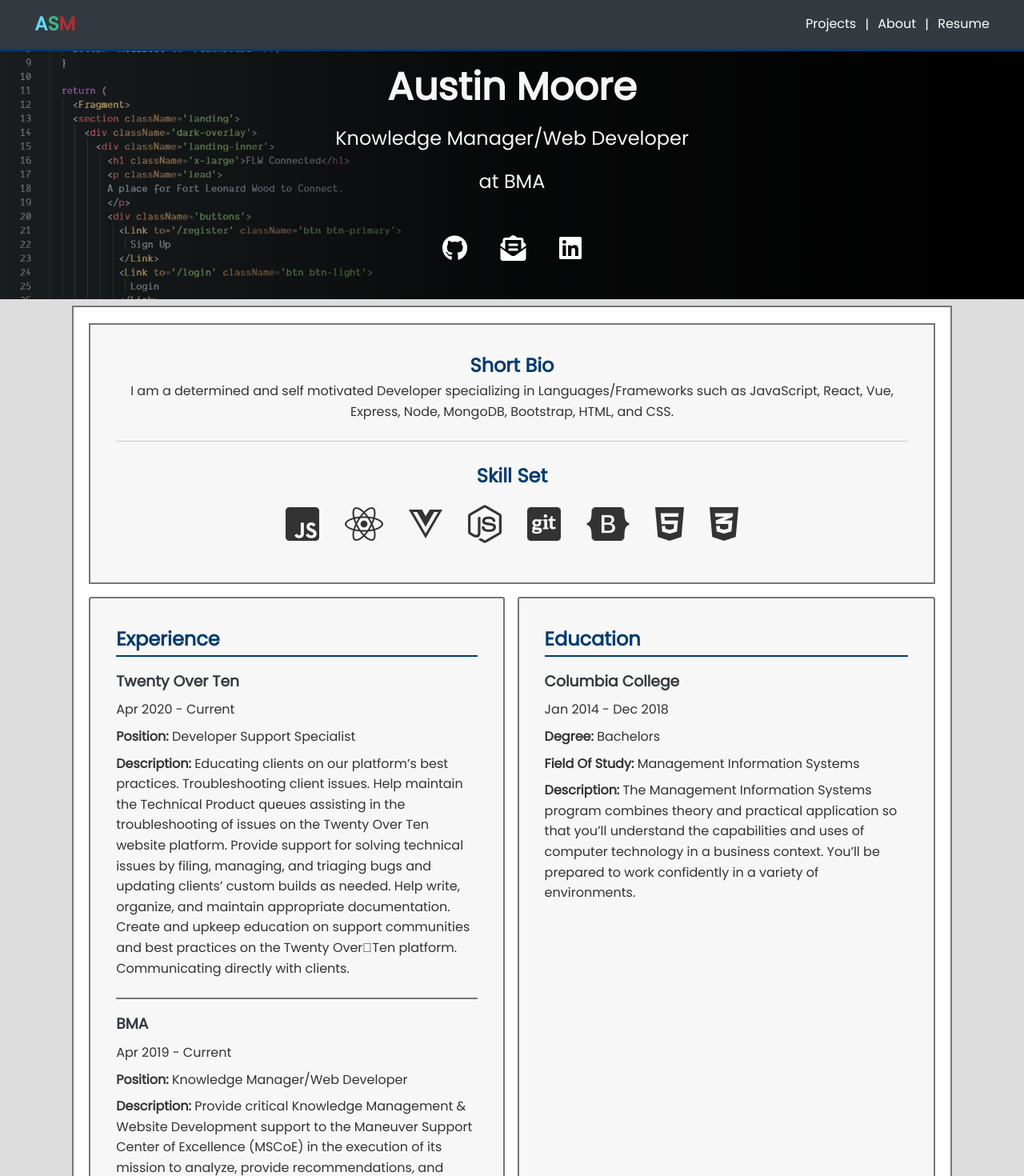
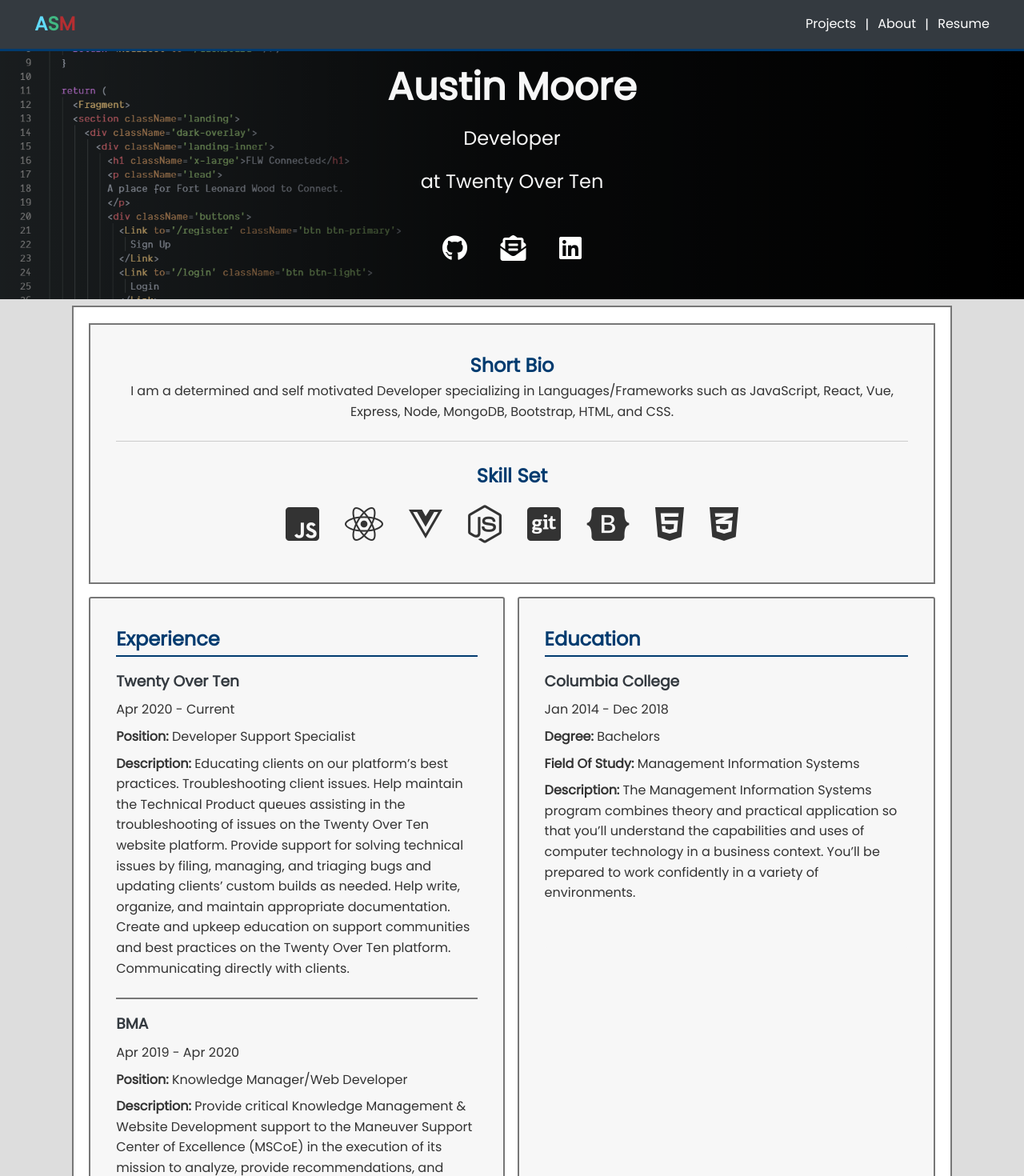
Before and after one commit to Austinmoore1492/r-portfolio, a React (Create React App) app: page / in a window 1280 px wide. Shown: the top 1470 px of the page at 80% size. Built offline with nearby package versions, Linux system fonts and the light colour scheme.

Commit message:
Added new job to Resume

```diff
--- a/src/components/layout/Navbar.js
+++ b/src/components/layout/Navbar.js
@@ -33,7 +33,7 @@
         </li>
         |
         <li>
-          <a href="./myResume.pdf" target="_blank" rel="noopener noreferrer">
+          <a href="./resume.pdf" target="_blank" rel="noopener noreferrer">
             Resume
           </a>
         </li>
--- a/src/components/profile/ProfileExperience.js
+++ b/src/components/profile/ProfileExperience.js
@@ -10,12 +10,12 @@
           <strong>Position: </strong>Developer Support Specialist
         </p>
         <p>
-          <strong>Description: </strong>Educating clients on our platform’s best practices. Troubleshooting client issues. Help maintain the Technical Product queues assisting in the troubleshooting of issues on the Twenty Over Ten website platform. Provide support for solving technical issues by filing, managing, and triaging bugs and updating clients’ custom builds as needed. Help write, organize, and maintain appropriate documentation. Create and upkeep education on support communities and best practices on the Twenty OverTen platform. Communicating directly with clients.
+          <strong>Description: </strong>Educating clients on our platform’s best practices. Troubleshooting client issues. Help maintain the Technical Product queues assisting in the troubleshooting of issues on the Twenty Over Ten website platform. Provide support for solving technical issues by filing, managing, and triaging bugs and updating clients’ custom builds as needed. Help write, organize, and maintain appropriate documentation. Create and upkeep education on support communities and best practices on the Twenty Over Ten platform. Communicating directly with clients.
         </p>
       </div>
       <div>
         <h3 className="text-dark">BMA</h3>
-        <p>Apr 2019 - Current</p>
+        <p>Apr 2019 - Apr 2020</p>
         <p>
           <strong>Position: </strong>Knowledge Manager/Web Developer
         </p>
--- a/src/components/profile/ProfileTop.js
+++ b/src/components/profile/ProfileTop.js
@@ -10,8 +10,8 @@
       /> */}
       <div className="profile-info">
         <h1 className="large">Austin Moore</h1>
-        <p className="lead">Knowledge Manager/Web Developer</p>
-        <p className="lead">at BMA</p>
+        <p className="lead">Developer</p>
+        <p className="lead">at Twenty Over Ten</p>
         <div className="icons my-1">
           <a
             href="https://github.com/Austinmoore1492"
@@ -25,7 +25,7 @@
             target="_blank"
             rel="noopener noreferrer"
           >
-           <i className="fas fa-envelope-open-text fa-2x p-1"></i>
+            <i className="fas fa-envelope-open-text fa-2x p-1"></i>
           </a>
           <a
             href="https://www.linkedin.com/in/austin-moore-668807146/"
```
Also changed, not shown: 2 other files (tests, documents, lock files or other folders).
